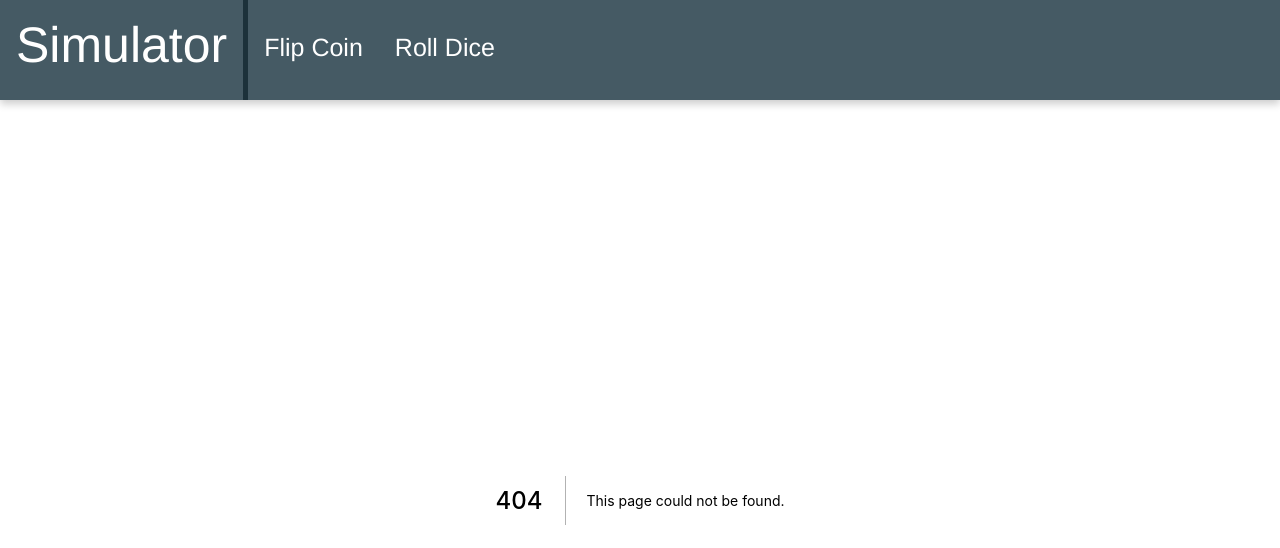
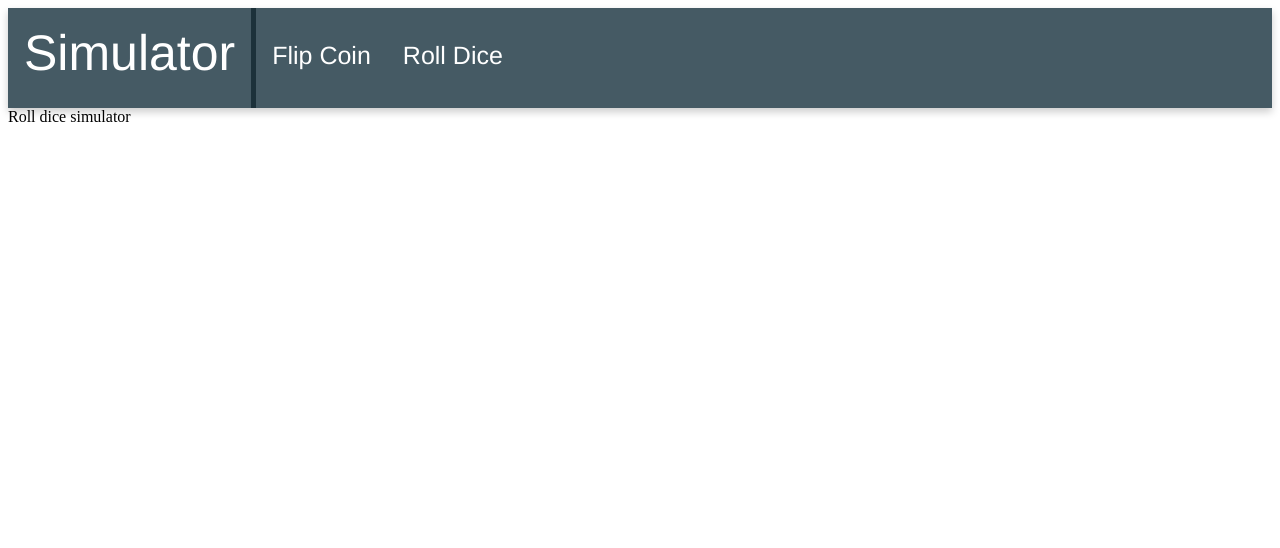
Before and after one commit to Venedictto/probability-simulation, a Next.js app: page /RollDiceSimulator in a window 1280 px wide. Before the commit this address had no page. Shown: the top 548 px of the page. Built offline with nearby package versions, Linux system fonts and the light colour scheme.

Commit message:
add roll dice  simulator empty page

```diff
--- /dev/null
+++ b/pages/RollDiceSimulator.js
@@ -0,0 +1,17 @@
+import React from 'react';
+
+
+
+
+const RollDiceSimulator = () => {
+
+
+    return (
+        <div>
+            Roll dice simulator
+        </div>
+    )
+}
+
+
+export default RollDiceSimulator;
```
